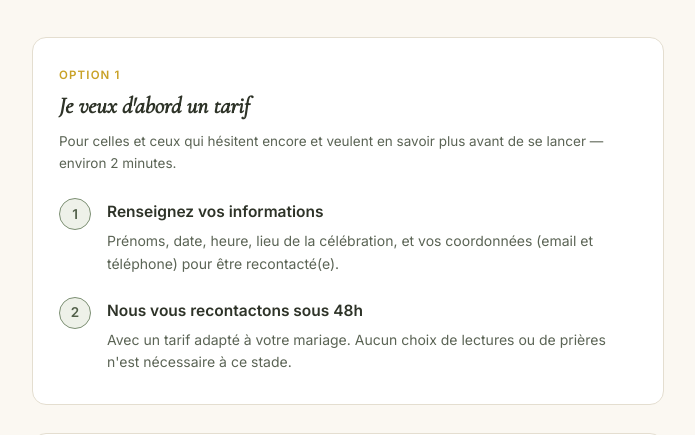
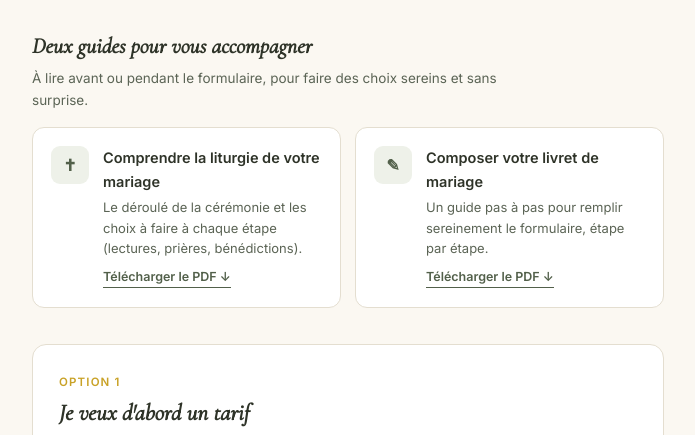
Before and after one commit to livret2mariage/livret2mariage, a website: page formulaire/tuto.html in a window 1280 px wide. Shown: the part 342-777 px from the top of the page, without its empty margins (292-987 px from the left). Drawn offline with nearby package versions, Linux system fonts and the light colour scheme.

Commit message:
Add files via upload

```diff
--- a/formulaire/tuto.html
+++ b/formulaire/tuto.html
@@ -44,7 +44,37 @@ body{margin:0;background:var(--cream);color:var(--ink);font-family:'Inter',sans-
 .main-tabs a:hover{border-color:var(--sage);}
 .main-tabs a.active{background:var(--sage-dark); border-color:var(--sage-dark); color:#fff;}
 h1{font-family:'Cormorant Garamond',serif;font-style:italic;font-weight:600;font-size:34px;margin:0 0 14px;}
-p.lead{color:var(--ink-soft);font-size:15px;margin-bottom:40px;max-width:52ch;}
+p.lead{color:var(--ink-soft);font-size:15px;margin-bottom:32px;max-width:52ch;}
+
+.guides-section{margin-bottom:36px;}
+.guides-title{font-family:'Cormorant Garamond',serif;font-style:italic;font-weight:600;font-size:22px;margin:0 0 4px;}
+.guides-sous-titre{color:var(--ink-soft);font-size:13.5px;margin:0 0 16px;max-width:56ch;}
+.guides-grid{display:grid;grid-template-columns:1fr 1fr;gap:14px;}
+@media (max-width:560px){.guides-grid{grid-template-columns:1fr;}}
+.guide-card{
+  display:flex;
+  gap:14px;
+  align-items:flex-start;
+  background:var(--card);
+  border:1px solid var(--line);
+  border-radius:12px;
+  padding:18px 18px;
+  text-decoration:none;
+  color:inherit;
+}
+.guide-card:hover{border-color:var(--gold);}
+.guide-icone{
+  flex:none;
+  width:38px;height:38px;
+  border-radius:9px;
+  background:var(--sage-pale);
+  color:var(--sage-dark);
+  display:flex;align-items:center;justify-content:center;
+  font-size:16px;font-weight:700;
+}
+.guide-texte h3{font-family:'Inter',sans-serif;font-size:14.5px;font-weight:600;margin:0 0 4px;color:var(--ink);}
+.guide-texte p{margin:0;color:var(--ink-soft);font-size:13px;}
+.guide-texte .telecharger{display:inline-block;margin-top:8px;color:var(--sage-dark);font-weight:600;font-size:12.5px;border-bottom:1px solid var(--sage-dark);}
 
 .parcours{
   background:var(--card);
@@ -114,6 +144,29 @@ p.lead{color:var(--ink-soft);font-size:15px;margin-bottom:40px;max-width:52ch;}
   </nav>
   <h1>Comment ça marche</h1>
   <p class="lead">Deux façons de commencer, selon où vous en êtes dans votre préparation — vous choisissez au tout début du formulaire.</p>
+
+  <div class="guides-section">
+    <h2 class="guides-title">Deux guides pour vous accompagner</h2>
+    <p class="guides-sous-titre">À lire avant ou pendant le formulaire, pour faire des choix sereins et sans surprise.</p>
+    <div class="guides-grid">
+      <a class="guide-card" href="/guide-comprendre-liturgie.pdf" target="_blank" rel="noopener">
+        <div class="guide-icone">✝</div>
+        <div class="guide-texte">
+          <h3>Comprendre la liturgie de votre mariage</h3>
+          <p>Le déroulé de la cérémonie et les choix à faire à chaque étape (lectures, prières, bénédictions).</p>
+          <span class="telecharger">Télécharger le PDF ↓</span>
+        </div>
+      </a>
+      <a class="guide-card" href="/guide-composer-livret.pdf" target="_blank" rel="noopener">
+        <div class="guide-icone">✎</div>
+        <div class="guide-texte">
+          <h3>Composer votre livret de mariage</h3>
+          <p>Un guide pas à pas pour remplir sereinement le formulaire, étape par étape.</p>
+          <span class="telecharger">Télécharger le PDF ↓</span>
+        </div>
+      </a>
+    </div>
+  </div>
 
   <div class="parcours">
     <div class="parcours-eyebrow">Option 1</div>
```
Also changed, not shown: 2 other files.
